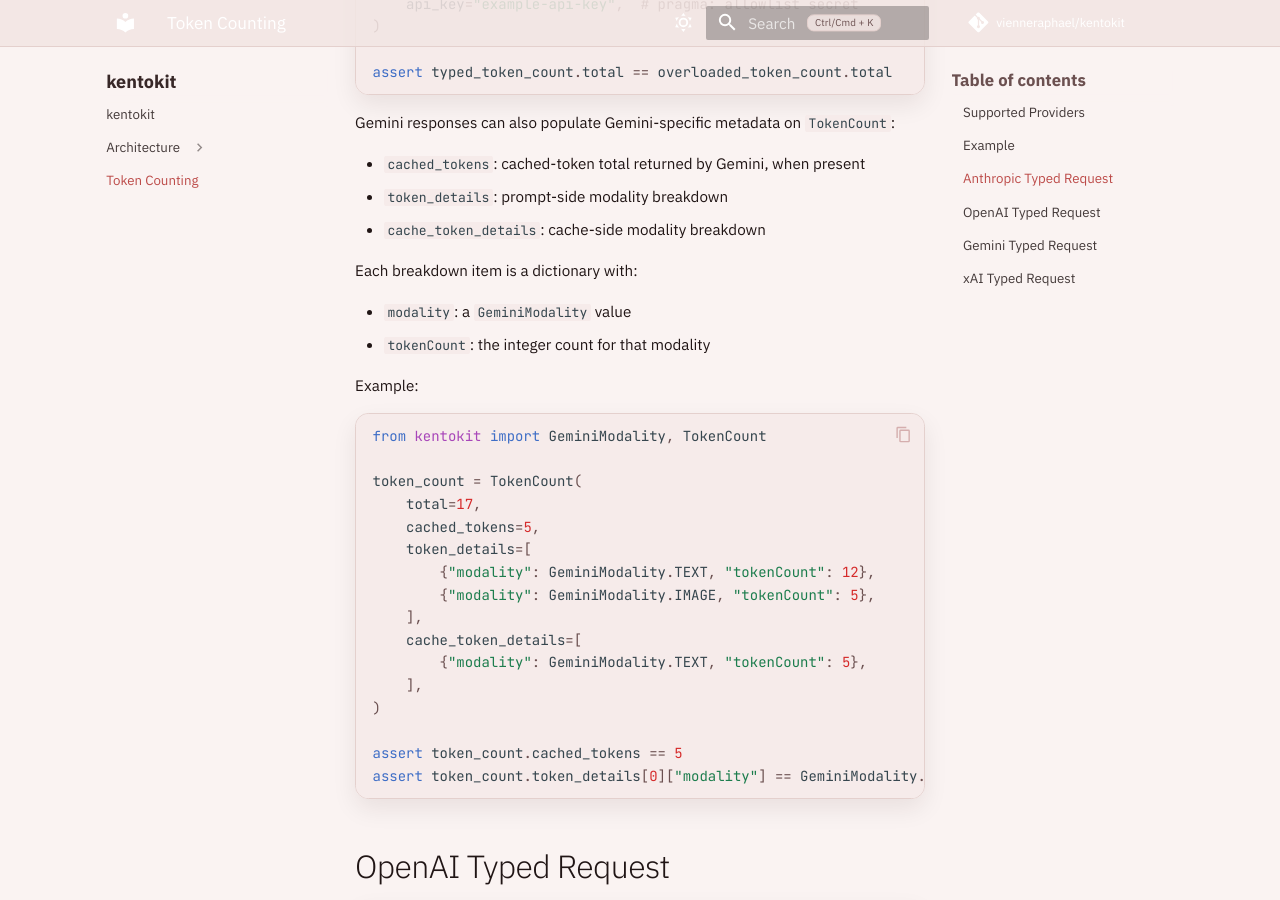
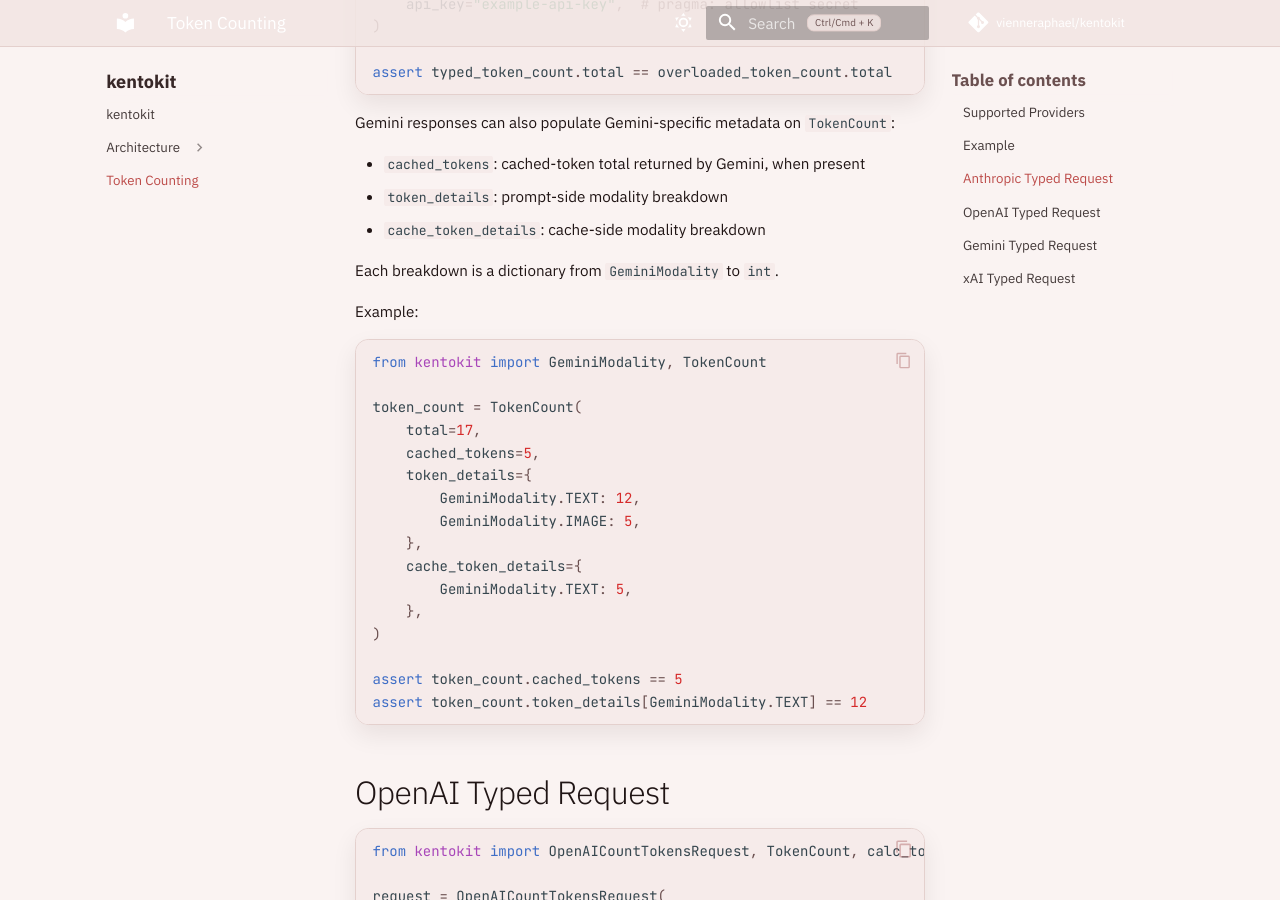
Before and after one commit to vienneraphael/kentokit, an MkDocs documentation site: the page built from docs/token-counting.md, in a window 1280 px wide and 900 px high, scrolled down 2268 px. Built offline with MkDocs 1.6.1 and Material for MkDocs 9.7.7, drawn with Linux system fonts in a browser that asks for light colours; comment, search, counter and statistics services are not loaded.

Commit message:
token-count: normalize Gemini modality breakdowns as maps

````diff
--- a/docs/token-counting.md
+++ b/docs/token-counting.md
@@ -129,10 +129,7 @@ Gemini responses can also populate Gemini-specific metadata on `TokenCount`:
 - `token_details`: prompt-side modality breakdown
 - `cache_token_details`: cache-side modality breakdown
 
-Each breakdown item is a dictionary with:
-
-- `modality`: a `GeminiModality` value
-- `tokenCount`: the integer count for that modality
+Each breakdown is a dictionary from `GeminiModality` to `int`.
 
 Example:
 
@@ -142,17 +139,17 @@ from kentokit import GeminiModality, TokenCount
 token_count = TokenCount(
     total=17,
     cached_tokens=5,
-    token_details=[
-        {"modality": GeminiModality.TEXT, "tokenCount": 12},
-        {"modality": GeminiModality.IMAGE, "tokenCount": 5},
-    ],
-    cache_token_details=[
-        {"modality": GeminiModality.TEXT, "tokenCount": 5},
-    ],
+    token_details={
+        GeminiModality.TEXT: 12,
+        GeminiModality.IMAGE: 5,
+    },
+    cache_token_details={
+        GeminiModality.TEXT: 5,
+    },
 )
 
 assert token_count.cached_tokens == 5
-assert token_count.token_details[0]["modality"] == GeminiModality.TEXT
+assert token_count.token_details[GeminiModality.TEXT] == 12
 ```
 
 ## OpenAI Typed Request
````
Also changed, not shown: 5 other files.
